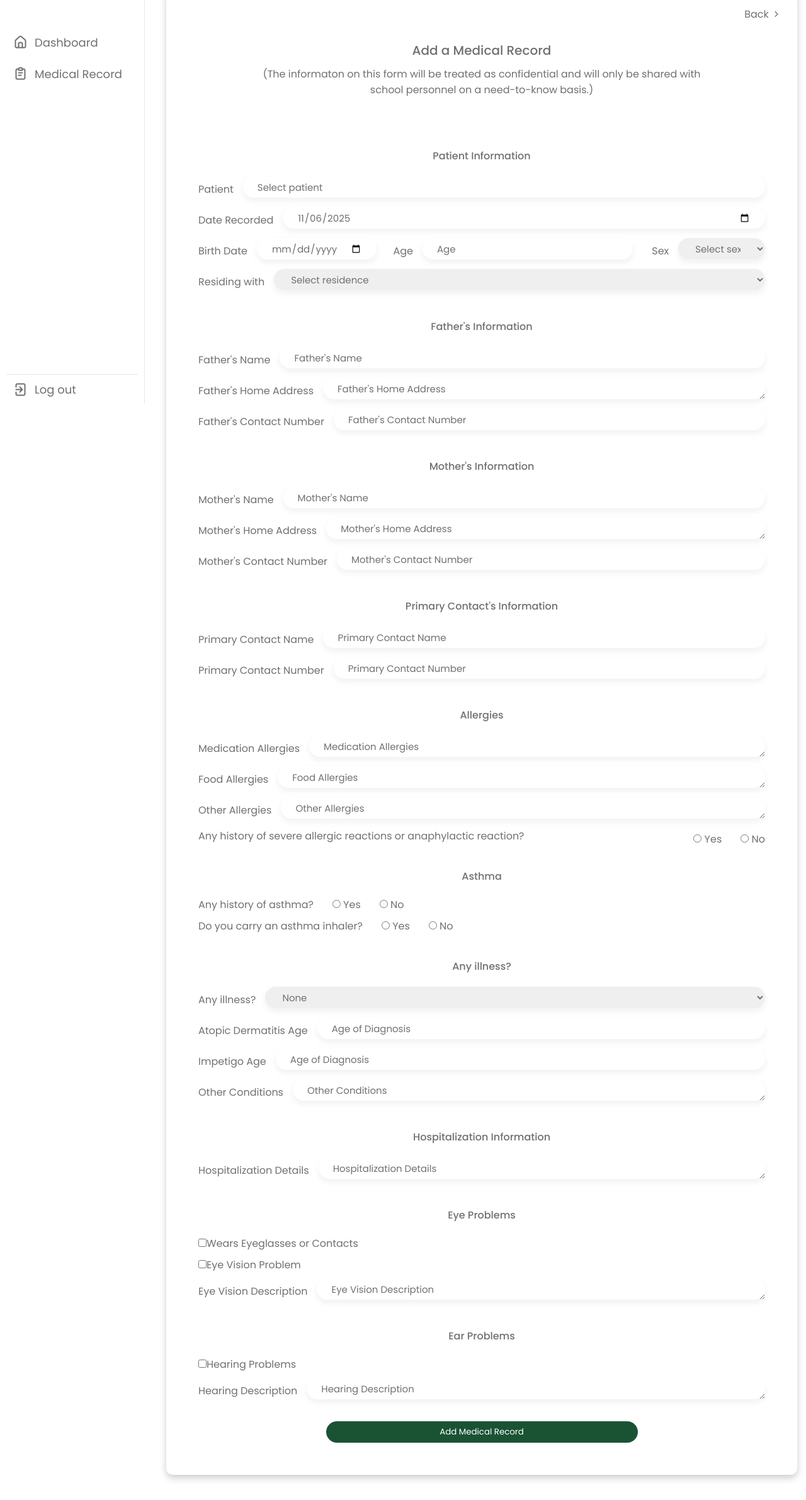
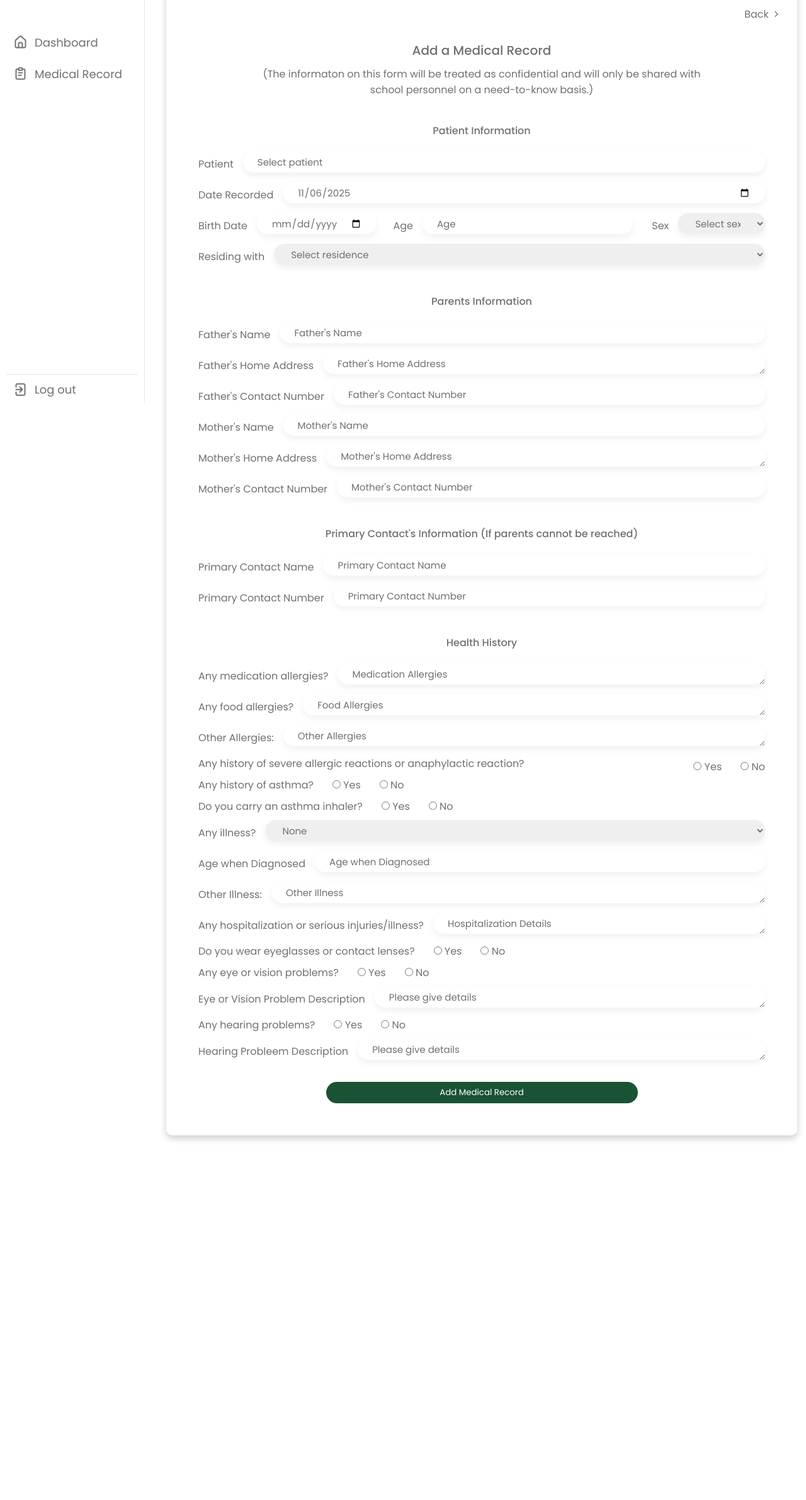
Before and after one commit to danielleescarza/Study, a Django app: page /medicalrecords/create in a window 1280 px wide. Shown: the part 160-2542 px from the top of the page at 63% size. After the commit the page ends 1972 px from the top, so only its background shows below. Run offline with Django 5.2, Linux system fonts and the light colour scheme; data comes from the database, SQL or seed files in the repository.

Commit message:
Updated EMR Create

```diff
--- a/app/templates/app/medicalrecord_create.html
+++ b/app/templates/app/medicalrecord_create.html
@@ -81,12 +81,13 @@
                                 </fieldset>
 
                                 <fieldset>
-                                    <legend>Father's Information</legend>
+                                    <legend>Parents Information</legend>
                                     <div class="input-box">
                                         <label for="fathers_name">Father's Name</label>
                                         <input type="text" class="input-field" id="fathers_name" name="fathers_name"
                                                placeholder="Father's Name"/>
                                     </div>
+
                                     <div class="input-box">
                                         <label for="fathers_home_address">Father's Home Address</label>
                                         <textarea class="input-field" id="fathers_home_address"
@@ -98,10 +99,7 @@
                                         <input type="text" class="input-field" id="fathers_contact_number"
                                                name="fathers_contact_number" placeholder="Father's Contact Number"/>
                                     </div>
-                                </fieldset>
 
-                                <fieldset>
-                                    <legend>Mother's Information</legend>
                                     <div class="input-box">
                                         <label for="mothers_name">Mother's Name</label>
                                         <input type="text" class="input-field" id="mothers_name" name="mothers_name"
@@ -121,7 +119,7 @@
                                 </fieldset>
 
                                 <fieldset>
-                                    <legend>Primary Contact's Information</legend>
+                                    <legend>Primary Contact's Information (If parents cannot be reached)</legend>
                                     <div class="input-box">
                                         <label for="primarycontact_name">Primary Contact Name</label>
                                         <input type="text" class="input-field" id="primarycontact_name"
@@ -135,20 +133,20 @@
                                 </fieldset>
 
                                 <fieldset>
-                                    <legend>Allergies</legend>
+                                    <legend>Health History</legend>
                                     <div class="input-box">
-                                        <label for="medication_allergies">Medication Allergies</label>
+                                        <label for="medication_allergies">Any medication allergies?</label>
                                         <textarea class="input-field" id="medication_allergies"
                                                   name="medication_allergies"
                                                   placeholder="Medication Allergies"></textarea>
                                     </div>
                                     <div class="input-box">
-                                        <label for="food_allergies">Food Allergies</label>
+                                        <label for="food_allergies">Any food allergies?</label>
                                         <textarea class="input-field" id="food_allergies" name="food_allergies"
                                                   placeholder="Food Allergies"></textarea>
                                     </div>
                                     <div class="input-box">
-                                        <label for="other_allergies">Other Allergies</label>
+                                        <label for="other_allergies">Other Allergies:</label>
                                         <textarea class="input-field" id="other_allergies" name="other_allergies"
                                                   placeholder="Other Allergies"></textarea>
                                     </div>
@@ -166,10 +164,7 @@
                                             </div>
                                         </div>
                                     </div>
-                                </fieldset>
 
-                                <fieldset>
-                                    <legend>Asthma</legend>
                                     <div class="input-box">
                                         <div class="inline-fields">
                                             <label>Any history of asthma?</label>
@@ -184,8 +179,8 @@
                                                 </div>
                                             </div>
                                         </div>
+                                    </div>
 
-                                    </div>
                                     <div class="input-box">
                                         <div class="inline-fields">
                                             <label>Do you carry an asthma inhaler?</label>
@@ -201,10 +196,7 @@
                                             </div>
                                         </div>
                                     </div>
-                                </fieldset>
 
-                                <fieldset>
-                                    <legend>Any illness?</legend>
                                     <div class="input-box">
                                         <label for="illness">Any illness?</label>
                                         <select id="illness" name="illness" class="input-field" required>
@@ -225,65 +217,84 @@
                                         </select>
                                     </div>
                                     <div class="input-box">
-                                        <label for="atopic_dermatitis_age">Atopic Dermatitis Age</label>
-                                        <input type="number" class="input-field" id="atopic_dermatitis_age"
-                                               name="atopic_dermatitis_age" placeholder="Age of Diagnosis"/>
+                                        <label for="illness_age">Age when Diagnosed</label>
+                                        <input type="number" class="input-field" id="illness_age"
+                                               name="illness_age" placeholder="Age when Diagnosed"/>
                                     </div>
                                     <div class="input-box">
-                                        <label for="impetigo_age">Impetigo Age</label>
-                                        <input type="number" class="input-field" id="impetigo_age" name="impetigo_age"
-                                               placeholder="Age of Diagnosis"/>
+                                        <label for="other_illness">Other Illness:</label>
+                                        <textarea class="input-field" id="other_illness" name="other_illness"
+                                                  placeholder="Other Illness"></textarea>
                                     </div>
+
                                     <div class="input-box">
-                                        <label for="other_conditions">Other Conditions</label>
-                                        <textarea class="input-field" id="other_conditions" name="other_conditions"
-                                                  placeholder="Other Conditions"></textarea>
-                                    </div>
-                                </fieldset>
-
-                                <fieldset>
-                                    <legend>Hospitalization Information</legend>
-                                    <div class="input-box">
-                                        <label for="hospitalization_details">Hospitalization Details</label>
+                                        <label for="hospitalization_details">Any hospitalization or serious
+                                            injuries/illness?</label>
                                         <textarea class="input-field" id="hospitalization_details"
                                                   name="hospitalization_details"
                                                   placeholder="Hospitalization Details"></textarea>
                                     </div>
-                                </fieldset>
 
-                                <fieldset>
-                                    <legend>Eye Problems</legend>
                                     <div class="input-box">
-                                        <label for="wears_eyeglasses_or_contacts"><input type="checkbox"
-                                                                                         id="wears_eyeglasses_or_contacts"
-                                                                                         name="wears_eyeglasses_or_contacts"/>Wears
-                                            Eyeglasses or Contacts</label>
+                                        <div class="inline-fields">
+                                            <label>Do you wear eyeglasses or contact lenses?</label>
+                                            <div class="inline-radio">
+                                                <div class="radio">
+                                                    <input type="radio" id="wears_eyeglasses_or_contacts_yes"
+                                                           name="wears_eyeglasses_or_contacts" value="yes"/> Yes
+                                                </div>
+                                                <div class="radio">
+                                                    <input type="radio" id="wears_eyeglasses_or_contacts_no"
+                                                           name="wears_eyeglasses_or_contacts" value="no"/> No
+                                                </div>
+                                            </div>
+                                        </div>
                                     </div>
+
                                     <div class="input-box">
-                                        <label for="eye_vision_problem"><input type="checkbox" id="eye_vision_problem"
-                                                                               name="eye_vision_problem"/>Eye Vision
-                                            Problem</label>
+                                        <div class="inline-fields">
+                                            <label>Any eye or vision problems?</label>
+                                            <div class="inline-radio">
+                                                <div class="radio">
+                                                    <input type="radio" id="eye_vision_problem_yes"
+                                                           name="eye_vision_problem" value="yes"/> Yes
+                                                </div>
+                                                <div class="radio">
+                                                    <input type="radio" id="eye_vision_problem_no"
+                                                           name="eye_vision_problem" value="no"/> No
+                                                </div>
+                                            </div>
+                                        </div>
                                     </div>
+
                                     <div class="input-box">
-                                        <label for="eye_vision_description">Eye Vision Description</label>
+                                        <label for="eye_vision_description">Eye or Vision Problem Description</label>
                                         <textarea class="input-field" id="eye_vision_description"
                                                   name="eye_vision_description"
-                                                  placeholder="Eye Vision Description"></textarea>
+                                                  placeholder="Please give details"></textarea>
                                     </div>
-                                </fieldset>
 
-                                <fieldset>
-                                    <legend>Ear Problems</legend>
                                     <div class="input-box">
-                                        <label for="hearing_problems"><input type="checkbox" id="hearing_problems"
-                                                                             name="hearing_problems"/>Hearing
-                                            Problems</label>
+                                        <div class="inline-fields">
+                                            <label>Any hearing problems?</label>
+                                            <div class="inline-radio">
+                                                <div class="radio">
+                                                    <input type="radio" id="hearing_problems_yes"
+                                                           name="hearing_problems" value="yes"/> Yes
+                                                </div>
+                                                <div class="radio">
+                                                    <input type="radio" id="hearing_problems_no"
+                                                           name="hearing_problems" value="no"/> No
+                                                </div>
+                                            </div>
+                                        </div>
                                     </div>
+
                                     <div class="input-box">
-                                        <label for="hearing_description">Hearing Description</label>
+                                        <label for="hearing_description">Hearing Probleem Description</label>
                                         <textarea class="input-field" id="hearing_description"
                                                   name="hearing_description"
-                                                  placeholder="Hearing Description"></textarea>
+                                                  placeholder="Please give details"></textarea>
                                     </div>
                                 </fieldset>
 
--- a/static/css/base.css
+++ b/static/css/base.css
@@ -458,7 +458,7 @@ nav.close ~ .dashboard .top {
     gap: 0;
     font-weight: 400;
     width: 700px;
-    margin: 30px 0 60px;
+    margin: 30px 0 20px;
 
     & .form-title {
         margin-bottom: 10px;
```
